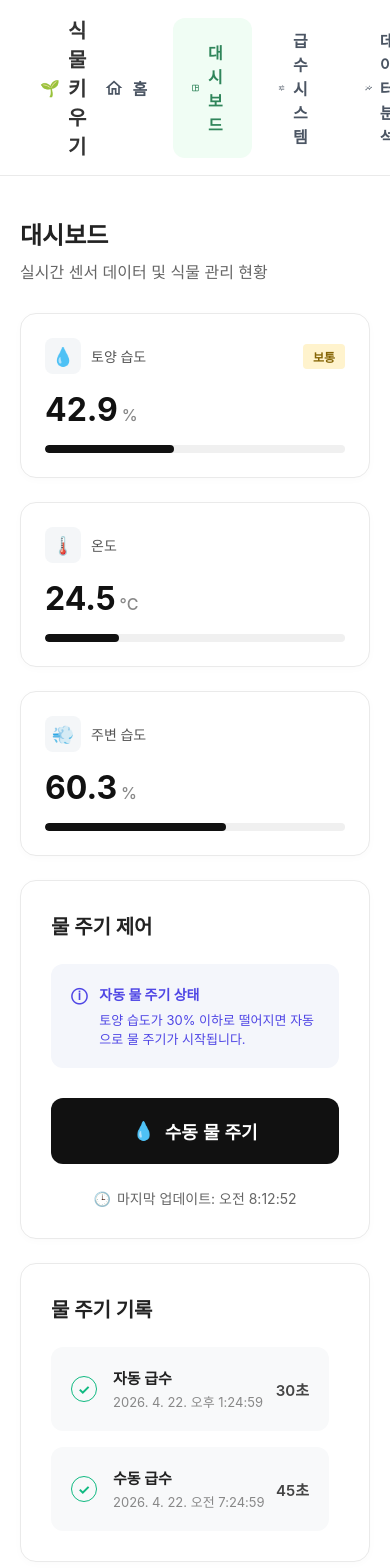
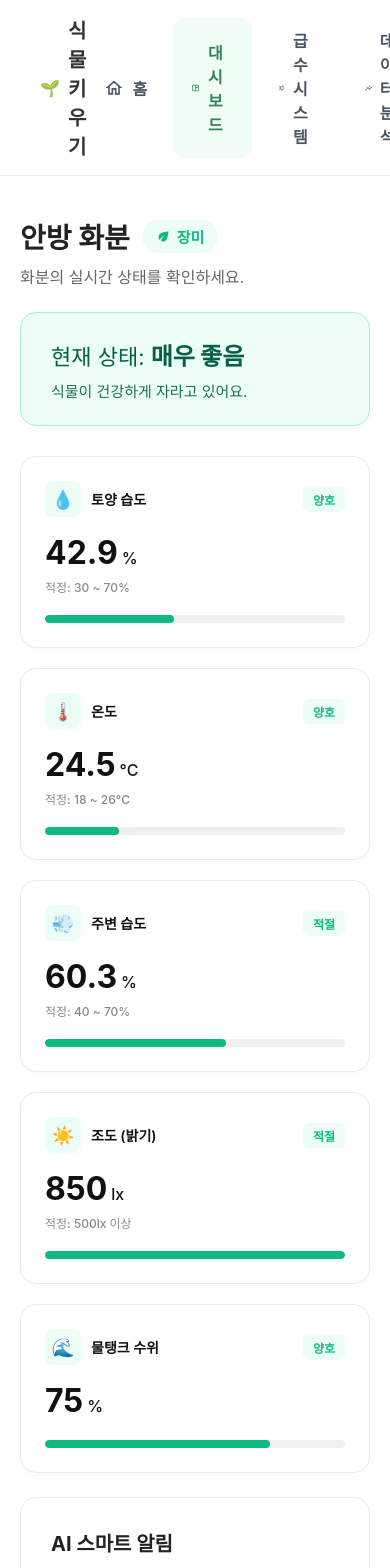
Before and after one commit to tshong3/26-1-web, a React (Create React App) app in the folder frontend/: page /dashboard in a window 390 px wide. Shown: the top 1568 px of the page. Built offline with nearby package versions, Linux system fonts and the light colour scheme.

Commit message:
차트 화면 약간 편집(미완성)

```diff
--- a/frontend/src/components/SensorCard.css
+++ b/frontend/src/components/SensorCard.css
@@ -1,13 +1,17 @@
+/* src/components/SensorCard.css */
+
 .sensor-card {
-  box-sizing: border-box; /* 카드 크기가 내부 여백때문에 커지지 않도록 고정 */
+  box-sizing: border-box;
   background-color: white;
   border: 1px solid #eaeaea;
   border-radius: 16px;
   padding: 24px;
   display: flex;
   flex-direction: column;
-  gap: 16px; /* 요소들 사이의 세로 간격 */
+  justify-content: space-between; /* 요소들을 위아래로 넓게 퍼트림 */
+  gap: 16px;
   box-shadow: 0 2px 8px rgba(0,0,0,0.02);
+  transition: all 0.3s ease;
 }
 
 .sensor-header {
@@ -23,7 +27,6 @@
 }
 
 .sensor-icon {
-  background-color: #f4f6f8;
   width: 36px;
   height: 36px;
   display: flex;
@@ -35,18 +38,22 @@
 
 .sensor-title {
   font-size: 14px;
-  color: #555;
-  font-weight: 500;
+  font-weight: 600;
 }
 
-/* '보통' 배지 디자인 */
 .sensor-badge {
-  background-color: #fff3cd;
-  color: #856404;
   font-size: 12px;
   font-weight: bold;
   padding: 4px 10px;
-  border-radius: 4px;
+  border-radius: 6px;
+}
+
+/* 💡 숫자와 적정 범위를 묶어주는 영역 */
+.sensor-content {
+  display: flex;
+  flex-direction: column;
+  gap: 6px; /* 숫자와 작은 글씨 사이의 좁은 간격 */
+  margin-bottom: 4px;
 }
 
 .sensor-body {
@@ -57,15 +64,20 @@
 .sensor-value {
   font-size: 32px;
   font-weight: bold;
-  color: #111;
   margin: 0;
 }
 
 .sensor-unit {
   font-size: 16px;
   font-weight: 500;
+  margin-left: 4px;
+}
+
+/* 💡 새로 추가된 적정 범위 글씨 디자인 */
+.sensor-optimal-range {
+  font-size: 12px;
   color: #888;
-  margin-left: 4px;
+  font-weight: 500;
 }
 
 .progress-bar-bg {
@@ -78,7 +90,28 @@
 
 .progress-bar-fill {
   height: 100%;
-  background-color: #111;
   border-radius: 4px;
   transition: width 0.5s ease-in-out;
 }
+
+/* 🟢 정상 상태 (normal) */
+.sensor-card.normal .sensor-icon { background-color: #ecfdf5; color: #10b981; }
+.sensor-card.normal .sensor-badge { background-color: #ecfdf5; color: #10b981; }
+.sensor-card.normal .progress-bar-fill { background-color: #10b981; }
+.sensor-card.normal .sensor-title, .sensor-card.normal .sensor-value { color: #111; }
+
+/* 🟡 주의 상태 (warning) */
+.sensor-card.warning { border-color: #fde68a; background-color: #fffbeb; }
+.sensor-card.warning .sensor-icon { background-color: #fef3c7; color: #d97706; }
+.sensor-card.warning .sensor-badge { background-color: #fef3c7; color: #d97706; }
+.sensor-card.warning .progress-bar-fill { background-color: #f59e0b; }
+.sensor-card.warning .sensor-title, .sensor-card.warning .sensor-value { color: #92400e; }
+.sensor-card.warning .sensor-optimal-range { color: #b45309; } /* 주의 상태일 때 적정 범위 글씨도 약간 어두운 주황색으로 */
+
+/* 🔴 위험 상태 (danger) */
+.sensor-card.danger { border-color: #fecaca; background-color: #fef2f2; }
+.sensor-card.danger .sensor-icon { background-color: #fee2e2; color: #dc2626; }
+.sensor-card.danger .sensor-badge { background-color: #fee2e2; color: #dc2626; }
+.sensor-card.danger .progress-bar-fill { background-color: #ef4444; }
+.sensor-card.danger .sensor-title, .sensor-card.danger .sensor-value { color: #991b1b; }
+.sensor-card.danger .sensor-optimal-range { color: #b91c1c; } /* 위험 상태일 때 적정 범위 글씨도 약간 어두운 빨간색으로 */
--- a/frontend/src/components/SensorCard.jsx
+++ b/frontend/src/components/SensorCard.jsx
@@ -1,27 +1,34 @@
+// src/components/SensorCard.jsx
 import React from 'react';
 import './SensorCard.css';
 
-function SensorCard({ title, value, unit, icon, badge }) {
+function SensorCard({ title, value, unit, icon, badge, status = 'normal', optimalRange }) {
   return (
-    <div className="sensor-card">
-      {/* 카드 상단(아이콘, 제목, 배지) */}
+    <div className={`sensor-card ${status}`}>
       <div className="sensor-header">
         <div className="sensor-title-wrapper">
           <span className="sensor-icon">{icon}</span>
           <span className="sensor-title">{title}</span>
         </div>
-        {/* badge 데이터가 있을 때만 노란색 배지를 보여줌 */}
         {badge && <span className="sensor-badge">{badge}</span>}
       </div>
 
-      {/* 카드 중앙(수치) */}
-      <div className="sensor-body">
-        <h3 className="sensor-value">
-          {value}<span className="sensor-unit">{unit}</span>
-        </h3>
+      {/* 💡 숫자와 적정 범위를 하나의 묶음(content)으로 감싸줍니다. */}
+      <div className="sensor-content">
+        <div className="sensor-body">
+          <h3 className="sensor-value">
+            {value}<span className="sensor-unit">{unit}</span>
+          </h3>
+        </div>
+
+        {/* 💡 optimalRange 값이 전달된 카드에만 적정 범위 텍스트를 보여줍니다. */}
+        {optimalRange && (
+          <div className="sensor-optimal-range">
+            {optimalRange}
+          </div>
+        )}
       </div>
 
-      {/* 카드 하단(프로그레스 바) */}
       <div className="progress-bar-bg">
         <div
           className="progress-bar-fill"
--- a/frontend/src/pages/AnalysisPage.jsx
+++ b/frontend/src/pages/AnalysisPage.jsx
@@ -1,90 +1,127 @@
+// src/pages/AnalysisPage.jsx
 import React, { useState } from 'react';
-import { LineChart, Line, XAxis, YAxis, CartesianGrid, Tooltip, Legend, ResponsiveContainer } from 'recharts';
+import {
+  LineChart, Line, XAxis, YAxis, CartesianGrid, Tooltip, Legend,
+  ResponsiveContainer, Brush, ReferenceArea
+} from 'recharts';
 import { MdRefresh } from "react-icons/md";
 import './AnalysisPage.css';
 
-// 차트를 그리기 위한 더미 시계열 데이터
-const mockChartData = [
-  { time: '오후 05:27', moisture: 58, temperature: 24.2, humidity: 68 },
-  { time: '오후 05:37', moisture: 65, temperature: 23.5, humidity: 64 },
-  { time: '오후 05:47', moisture: 46, temperature: 22.8, humidity: 63 },
-  { time: '오후 05:57', moisture: 66, temperature: 23.4, humidity: 68 },
-  { time: '오후 06:07', moisture: 48, temperature: 24.1, humidity: 58 },
-  { time: '오후 06:17', moisture: 62, temperature: 23.5, humidity: 66 },
-  { time: '오후 06:27', moisture: 51, temperature: 23.8, humidity: 56 },
-  { time: '오후 06:37', moisture: 58, temperature: 23.0, humidity: 59 },
-  { time: '오후 06:47', moisture: 52, temperature: 23.3, humidity: 56 },
-  { time: '오후 06:57', moisture: 62, temperature: 23.0, humidity: 58 },
-];
+// 💡 스크롤 기능을 확인하기 위해 24개의 넉넉한 더미 데이터를 생성합니다.
+const generateMockData = () => {
+  const data = [];
+  for (let i = 0; i <= 24; i++) {
+    data.push({
+      time: `${i}시간 전`,
+      moisture: Math.floor(Math.random() * 50) + 20,    // 20~70%
+      temperature: Math.floor(Math.random() * 15) + 15, // 15~30°C
+      humidity: Math.floor(Math.random() * 40) + 40,    // 40~80%
+    });
+  }
+  return data.reverse(); // 최신 시간이 오른쪽으로 오도록 뒤집기
+};
+
+const mockChartData = generateMockData();
 
 function AnalysisPage() {
-  // 현재 선택된 탭을 관리하는 상태('all', 'moisture', 'temperature', 'humidity')
-  const [activeTab, setActiveTab] = useState('all');
+  const [activeTab, setActiveTab] = useState('moisture'); // 기본 탭을 토양 습도로 변경
+  const [timeRange, setTimeRange] = useState('day');      // 기간 선택 상태 (day, week, month)
 
-  // 탭에 따라 보여줄 제목과 권장 범위를 결정하는 함수
   const getChartInfo = () => {
     switch (activeTab) {
-      case 'moisture': return { title: '토양 습도 변화', range: '권장 범위: 40-70%' };
-      case 'temperature': return { title: '온도 변화', range: '권장 범위: 18-26°C' };
-      case 'humidity': return { title: '주변 습도 변화', range: '권장 범위: 50-70%' };
-      default: return { title: '통합 센서 데이터', range: '' };
+      case 'moisture': return { title: '토양 습도 변화', safeMin: 30, safeMax: 70, unit: '%' };
+      case 'temperature': return { title: '온도 변화', safeMin: 18, safeMax: 26, unit: '°C' };
+      case 'humidity': return { title: '주변 습도 변화', safeMin: 40, safeMax: 70, unit: '%' };
+      default: return { title: '통합 센서 데이터', safeMin: null, safeMax: null, unit: '' };
     }
   };
 
   const chartInfo = getChartInfo();
 
+  // 💡 데이터가 너무 많을 때 처음 화면에 보여줄 데이터 개수 (가장 최근 10개)
+  const startIndex = Math.max(mockChartData.length - 10, 0);
+
   return (
     <div className="analysis-container">
-      {/* 상단 헤더 영역 */}
       <div className="analysis-header">
         <div>
           <h2>데이터 분석</h2>
-          <p>센서 데이터의 시간별 변화 추이</p>
+          <p>센서 데이터의 시간별 변화 추이와 과거 기록을 확인하세요.</p>
         </div>
         <button className="refresh-btn">
           <MdRefresh className="refresh-icon" /> 실시간 업데이트
         </button>
       </div>
 
-      {/* 탭 메뉴 영역 */}
-      <div className="tab-menu">
-        <button className={`tab-btn ${activeTab === 'all' ? 'active' : ''}`} onClick={() => setActiveTab('all')}>전체 데이터</button>
-        <button className={`tab-btn ${activeTab === 'moisture' ? 'active' : ''}`} onClick={() => setActiveTab('moisture')}>토양 습도</button>
-        <button className={`tab-btn ${activeTab === 'temperature' ? 'active' : ''}`} onClick={() => setActiveTab('temperature')}>온도</button>
-        <button className={`tab-btn ${activeTab === 'humidity' ? 'active' : ''}`} onClick={() => setActiveTab('humidity')}>주변 습도</button>
+      {/* 💡 새로운 UI: 조회 기간 선택 필터 */}
+      <div className="filter-controls">
+        <div className="tab-menu">
+          <button className={`tab-btn ${activeTab === 'all' ? 'active' : ''}`} onClick={() => setActiveTab('all')}>전체 보기</button>
+          <button className={`tab-btn ${activeTab === 'moisture' ? 'active' : ''}`} onClick={() => setActiveTab('moisture')}>토양 습도</button>
+          <button className={`tab-btn ${activeTab === 'temperature' ? 'active' : ''}`} onClick={() => setActiveTab('temperature')}>온도</button>
+          <button className={`tab-btn ${activeTab === 'humidity' ? 'active' : ''}`} onClick={() => setActiveTab('humidity')}>주변 습도</button>
+        </div>
+
+        <div className="time-range-menu">
+          <button className={`range-btn ${timeRange === 'day' ? 'active' : ''}`} onClick={() => setTimeRange('day')}>1일</button>
+          <button className={`range-btn ${timeRange === 'week' ? 'active' : ''}`} onClick={() => setTimeRange('week')}>1주</button>
+          <button className={`range-btn ${timeRange === 'month' ? 'active' : ''}`} onClick={() => setTimeRange('month')}>1개월</button>
+        </div>
       </div>
 
-      {/* 차트 표시 영역 */}
       <div className="chart-card">
-        <h3 className="chart-title">{chartInfo.title}</h3>
+        <div className="chart-card-header">
+          <h3 className="chart-title">{chartInfo.title}</h3>
+          {/* 정상 범위 안내 뱃지 */}
+          {activeTab !== 'all' && (
+            <span className="safe-range-badge">
+              적정 범위: {chartInfo.safeMin} ~ {chartInfo.safeMax}{chartInfo.unit}
+            </span>
+          )}
+        </div>
 
         <div className="chart-wrapper">
-          {/* ResponsiveContainer: 화면 크기에 맞춰 차트 크기 자동 조절 */}
           <ResponsiveContainer width="100%" height="100%">
-            <LineChart data={mockChartData} margin={{ top: 20, right: 30, left: 0, bottom: 10 }}>
+            <LineChart data={mockChartData} margin={{ top: 20, right: 30, left: 0, bottom: 20 }}>
               <CartesianGrid strokeDasharray="3 3" vertical={false} stroke="#eaeaea" />
               <XAxis dataKey="time" tick={{ fill: '#888', fontSize: 12 }} tickMargin={10} axisLine={false} tickLine={false} />
-              <YAxis tick={{ fill: '#888', fontSize: 12 }} axisLine={false} tickLine={false} />
-              <Tooltip contentStyle={{ borderRadius: '8px', border: 'none', boxShadow: '0 2px 8px rgba(0,0,0,0.1)' }} />
-              <Legend wrapperStyle={{ paddingTop: '20px' }} />
+              <YAxis tick={{ fill: '#888', fontSize: 12 }} axisLine={false} tickLine={false} domain={['dataMin - 10', 'dataMax + 10']} />
+              <Tooltip
+                contentStyle={{ borderRadius: '12px', border: 'none', boxShadow: '0 4px 12px rgba(0,0,0,0.1)' }}
+                itemStyle={{ fontWeight: 'bold' }}
+              />
+              <Legend verticalAlign="top" height={40} />
 
-              {/* 조건부 렌더링: 탭에 따라 선을 다르게 보여줌 */}
+              {/* 💡 ReferenceArea: 정상 범위(초록색) 배경 칠하기 */}
+              {activeTab !== 'all' && chartInfo.safeMin !== null && (
+                <ReferenceArea
+                  y1={chartInfo.safeMin}
+                  y2={chartInfo.safeMax}
+                  fill="#10b981" /* 초록색 */
+                  fillOpacity={0.08} /* 매우 연하게 투명도 적용 */
+                />
+              )}
+
+              {/* 데이터 선 (모양을 약간 둥글게(monotone) 적용) */}
               {(activeTab === 'all' || activeTab === 'moisture') &&
-                <Line type="monotone" dataKey="moisture" name="토양 습도 (%)" stroke="#60a5fa" strokeWidth={3} dot={{ r: 4 }} activeDot={{ r: 6 }} />}
+                <Line type="monotone" dataKey="moisture" name="토양 습도 (%)" stroke="#3b82f6" strokeWidth={3} dot={{ r: 3 }} activeDot={{ r: 6 }} />}
               {(activeTab === 'all' || activeTab === 'temperature') &&
-                <Line type="monotone" dataKey="temperature" name="온도 (°C)" stroke="#fb923c" strokeWidth={3} dot={{ r: 4 }} activeDot={{ r: 6 }} />}
+                <Line type="monotone" dataKey="temperature" name="온도 (°C)" stroke="#f59e0b" strokeWidth={3} dot={{ r: 3 }} activeDot={{ r: 6 }} />}
               {(activeTab === 'all' || activeTab === 'humidity') &&
-                <Line type="monotone" dataKey="humidity" name="주변 습도 (%)" stroke="#38bdf8" strokeWidth={3} dot={{ r: 4 }} activeDot={{ r: 6 }} />}
+                <Line type="monotone" dataKey="humidity" name="주변 습도 (%)" stroke="#06b6d4" strokeWidth={3} dot={{ r: 3 }} activeDot={{ r: 6 }} />}
+
+              {/* 💡 Brush: 차트 하단 가로 스크롤바 드래그 기능 */}
+              <Brush
+                dataKey="time"
+                height={30}
+                stroke="#d1d5db"
+                fill="#f9fafb"
+                travellerWidth={10}
+                startIndex={startIndex}
+              />
             </LineChart>
           </ResponsiveContainer>
         </div>
-
-        {/* 권장 범위 정보 박스(전체 탭이 아닐 때만 보임) */}
-        {activeTab !== 'all' && (
-          <div className="recommend-range-box">
-            {chartInfo.range}
-          </div>
-        )}
       </div>
     </div>
   );
--- a/frontend/src/pages/DashboardPage.css
+++ b/frontend/src/pages/DashboardPage.css
@@ -1,34 +1,76 @@
+/* src/pages/DashboardPage.css */
+
 .dashboard-container {
   max-width: 1200px;
   margin: 0 auto;
   padding: 40px 20px;
 }
 
-.dashboard-header h2 {
-  margin: 0 0 8px 0;
+/* 💡 헤더 타이틀 및 식물 태그 디자인 */
+.header-title-group {
+  display: flex;
+  align-items: center;
+  gap: 12px;
+  margin-bottom: 8px;
+}
+
+.header-title-group h2 {
+  margin: 0;
   color: #222;
+  font-size: 28px;
+}
+
+.plant-tag {
+  display: flex;
+  align-items: center;
+  gap: 6px;
+  background-color: #ecfdf5;
+  color: #10b981;
+  padding: 6px 14px;
+  border-radius: 20px;
+  font-size: 15px;
+  font-weight: bold;
 }
 
 .dashboard-header p {
   color: #666;
-  margin: 0 0 30px 0;
+  margin: 0 0 24px 0;
 }
 
+/* 💡 종합 상태 배너 디자인 */
+.overall-status-banner {
+  padding: 24px 30px;
+  border-radius: 16px;
+  margin-bottom: 30px;
+  display: flex;
+  align-items: center;
+  box-shadow: 0 2px 8px rgba(0,0,0,0.02);
+}
+
+.overall-status-banner.good { background-color: #ecfdf5; border: 1px solid #a7f3d0; color: #065f46; }
+.overall-status-banner.warning { background-color: #fffbeb; border: 1px solid #fde68a; color: #92400e; }
+.overall-status-banner.danger { background-color: #fef2f2; border: 1px solid #fecaca; color: #991b1b; }
+
+.status-info h3 { margin: 0 0 8px 0; font-size: 22px; font-weight: normal; }
+.status-info h3 strong { font-weight: 800; font-size: 24px; }
+.status-info p { margin: 0; font-size: 15px; opacity: 0.9; }
+
+/* 아래는 기존 코드 유지 */
 .sensor-cards-wrapper {
   display: grid;
-  grid-template-columns: repeat(3, 1fr);
-  gap: 24px;
+  grid-template-columns: repeat(auto-fit, minmax(200px, 1fr));
+  gap: 20px;
   box-sizing: border-box;
 }
 
-.control-history-wrapper {
+.dashboard-bottom-wrapper {
   display: grid;
   grid-template-columns: repeat(2, 1fr);
   gap: 24px;
   margin-top: 24px;
 }
 
-.control-panel, .history-panel {
+.ai-alert-panel, .history-panel {
   background-color: white;
   border: 1px solid #eaeaea;
   border-radius: 16px;
@@ -36,104 +78,39 @@
   box-shadow: 0 2px 8px rgba(0,0,0,0.02);
 }
 
-.panel-title {
-  margin: 0 0 24px 0;
-  font-size: 20px;
-  color: #222;
+.panel-title { margin: 0 0 24px 0; font-size: 20px; color: #222; }
+
+.ai-message-card {
+  display: flex;
+  gap: 16px;
+  padding: 20px;
+  border-radius: 12px;
+  margin-bottom: 16px;
 }
 
-/* 자동 물 주기 안내 박스 */
-.auto-water-info {
-  display: flex;
-  gap: 12px;
-  background-color: #f4f6fb;
-  padding: 20px;
-  border-radius: 12px;
-  margin-bottom: 30px;
-}
+.ai-message-card.warning { background-color: #fffbeb; border-left: 4px solid #f59e0b; }
+.ai-message-card.warning .ai-icon { color: #f59e0b; }
+.ai-message-card.tip { background-color: #f0fdf4; border-left: 4px solid #10b981; }
+.ai-message-card.tip .ai-icon { color: #10b981; }
 
-.info-icon {
-  color: #4f46e5;
-  font-weight: bold;
-}
+.ai-icon { font-size: 24px; margin-top: 2px; }
+.ai-content strong { display: block; font-size: 15px; color: #222; margin-bottom: 6px; }
+.ai-content p { margin: 0 0 8px 0; font-size: 13.5px; color: #555; line-height: 1.5; }
+.ai-time { font-size: 12px; color: #888; }
 
-.auto-water-info strong {
-  display: block;
-  font-size: 14px;
-  color: #4f46e5;
-  margin-bottom: 6px;
-}
-
-.auto-water-info p {
-  margin: 0;
-  font-size: 13px;
-  color: #4f46e5;
-}
-
-/* 수동 물 주기 버튼 */
-.manual-water-btn {
-  width: 100%;
-  padding: 20px;
-  background-color: #111;
-  color: white;
-  border: none;
-  border-radius: 12px;
-  font-size: 18px;
-  font-weight: bold;
-  cursor: pointer;
-  display: flex;
-  justify-content: center;
-  align-items: center;
-  gap: 10px;
-  transition: opacity 0.2s;
-}
-
-.manual-water-btn:hover {
-  opacity: 0.8;
-}
-
-.last-update {
-  margin-top: 24px;
-  text-align: center;
-  color: #666;
-  font-size: 14px;
-  display: flex;
-  justify-content: center;
-  align-items: center;
-  gap: 6px;
-}
-
-/* 물 주기 기록 리스트 */
 .history-list {
   display: flex;
   flex-direction: column;
   gap: 16px;
-
-  /* 아이템 3개 정도의 높이로 제한 */
   max-height: 290px;
-  /* 넘치는 부분 스크롤 생성 */
   overflow-y: auto;
-  /* 스크롤바가 내용과 겹치지 않도록 오른쪽 여백 추가 */
   padding-right: 10px;
 }
 
-.history-list::-webkit-scrollbar {
-  width: 6px;
-}
-
-.history-list::-webkit-scrollbar-track {
-  background: #f1f1f1;
-  border-radius: 4px;
-}
-
-.history-list::-webkit-scrollbar-thumb {
-  background: #d4d4d4;
-  border-radius: 4px;
-}
-
-.history-list::-webkit-scrollbar-thumb:hover {
-  background: #a8a8a8;
-}
+.history-list::-webkit-scrollbar { width: 6px; }
+.history-list::-webkit-scrollbar-track { background: #f1f1f1; border-radius: 4px; }
+.history-list::-webkit-scrollbar-thumb { background: #d4d4d4; border-radius: 4px; }
+.history-list::-webkit-scrollbar-thumb:hover { background: #a8a8a8; }
 
 .history-item {
   display: flex;
@@ -144,48 +121,17 @@
   border-radius: 12px;
 }
 
-.history-info {
-  display: flex;
-  align-items: center;
-  gap: 16px;
+.history-info { display: flex; align-items: center; gap: 16px; }
+.history-icon.success {
+  color: #10b981; border: 1.5px solid #10b981; border-radius: 50%;
+  width: 24px; height: 24px; display: flex; justify-content: center; align-items: center;
+  font-size: 14px; font-weight: bold;
 }
 
-.history-icon.success {
-  color: #10b981;
-  border: 1.5px solid #10b981;
-  border-radius: 50%;
-  width: 24px;
-  height: 24px;
-  display: flex;
-  justify-content: center;
-  align-items: center;
-  font-size: 14px;
-  font-weight: bold;
+.history-info strong { display: block; font-size: 15px; color: #222; margin-bottom: 4px; }
+.history-info p { margin: 0; font-size: 13px; color: #888; }
+.history-duration { font-size: 15px; font-weight: 600; color: #444; }
+
+@media (max-width: 768px) {
+  .dashboard-bottom-wrapper { grid-template-columns: 1fr; }
 }
-
-.history-info strong {
-  display: block;
-  font-size: 15px;
-  color: #222;
-  margin-bottom: 4px;
-}
-
-.history-info p {
-  margin: 0;
-  font-size: 13px;
-  color: #888;
-}
-
-.history-duration {
-  font-size: 15px;
-  font-weight: 600;
-  color: #444;
-}
-
-/* 모바일 반응형 */
-@media (max-width: 768px) {
-  .sensor-cards-wrapper,
-  .control-history-wrapper {
-    grid-template-columns: 1fr;
-  }
-}
--- a/frontend/src/pages/DashboardPage.jsx
+++ b/frontend/src/pages/DashboardPage.jsx
@@ -1,80 +1,119 @@
-import React from 'react';
+import React, { useEffect } from 'react';
 import useSensorStore from '../store/useSensorStore';
 import SensorCard from '../components/SensorCard';
+import { MdOutlineTipsAndUpdates, MdWarningAmber, MdEco } from "react-icons/md";
 import './DashboardPage.css';
 
 function DashboardPage() {
-  // 데이터와 함수를 가져옴
-  const { sensorData, wateringHistory, addWateringHistory } = useSensorStore();
+  const { sensorData, wateringHistory } = useSensorStore();
 
-  // 버튼을 눌렀을 때 실행될 함수
-  const handleManualWatering = () => {
-    // 사용자에게 알림 띄우기
-    alert('아두이노로 수동 물 주기 명령을 전송했습니다! (가동 시간: 15초)');
+  useEffect(() => {
+    const interval = setInterval(() => {
+      // API 연결 시 주석 해제하여 10초마다 갱신
+    }, 10000);
+    return () => clearInterval(interval);
+  }, []);
 
-    // 저장소의 함수를 호출하여 새로운 기록을 리스트에 추가하기
-    addWateringHistory('수동 물 주기', '15초');
+  const getMoistureStatus = (value) => {
+    if (value < 20) return { status: 'danger', badge: '나쁨' };
+    if (value < 30) return { status: 'warning', badge: '보통' };
+    return { status: 'normal', badge: '양호' };
   };
+
+  const getTemperatureStatus = (value) => {
+    if (value < 10 || value > 32) return { status: 'danger', badge: '나쁨' };
+    if (value < 18 || value > 26) return { status: 'warning', badge: '보통' };
+    return { status: 'normal', badge: '양호' };
+  };
+
+  const getWaterLevelStatus = (value) => {
+    if (value <= 10) return { status: 'danger', badge: '나쁨' };
+    if (value <= 20) return { status: 'warning', badge: '보통' };
+    return { status: 'normal', badge: '양호' };
+  };
+
+  const getOverallStatus = () => {
+    if (sensorData.waterLevel <= 10) return { text: '물 보충 시급', type: 'danger', desc: '물탱크에 물이 부족하여 자동 급수가 불가능해요.' };
+    if (sensorData.soilMoisture < 20) return { text: '매우 건조함', type: 'danger', desc: '토양이 매우 건조해요. 즉시 물을 주거나 급수 설정을 확인하세요.' };
+    if (sensorData.illuminance < 500) return { text: '빛 부족', type: 'warning', desc: '식물이 광합성하기에 빛이 다소 부족해요. 위치를 옮겨주세요.' };
+    return { text: '매우 좋음', type: 'good', desc: '식물이 건강하게 자라고 있어요.' };
+  };
+
+  const overall = getOverallStatus();
 
   return (
     <div className="dashboard-container">
+
       <div className="dashboard-header">
-        <h2>대시보드</h2>
-        <p>실시간 센서 데이터 및 식물 관리 현황</p>
+        <div className="header-title-group">
+          <h2>안방 화분</h2>
+          <span className="plant-tag"><MdEco /> 장미</span>
+        </div>
+        <p>화분의 실시간 상태를 확인하세요.</p>
+      </div>
+
+      <div className={`overall-status-banner ${overall.type}`}>
+        <div className="status-info">
+          <h3>현재 상태: <strong>{overall.text}</strong></h3>
+          <p>{overall.desc}</p>
+        </div>
       </div>
 
       <div className="sensor-cards-wrapper">
+        {/* 💡 물탱크 수위를 제외한 카드들에 optimalRange 속성 추가 */}
         <SensorCard
-          title="토양 습도"
-          value={sensorData.soilMoisture}
-          unit="%"
-          icon="💧"
-          badge="보통"
+          title="토양 습도" value={sensorData.soilMoisture} unit="%" icon="💧"
+          optimalRange="적정: 30 ~ 70%"
+          {...getMoistureStatus(sensorData.soilMoisture)}
         />
         <SensorCard
-          title="온도"
-          value={sensorData.temperature}
-          unit="°C"
-          icon="🌡️"
+          title="온도" value={sensorData.temperature} unit="°C" icon="🌡️"
+          optimalRange="적정: 18 ~ 26°C"
+          {...getTemperatureStatus(sensorData.temperature)}
         />
         <SensorCard
-          title="주변 습도"
-          value={sensorData.humidity}
-          unit="%"
-          icon="💨"
+          title="주변 습도" value={sensorData.humidity} unit="%" icon="💨"
+          optimalRange="적정: 40 ~ 70%"
+          status="normal" badge="적절"
+        />
+        <SensorCard
+          title="조도 (밝기)" value={sensorData.illuminance} unit="lx" icon="☀️"
+          optimalRange="적정: 500lx 이상"
+          status={sensorData.illuminance < 500 ? 'warning' : 'normal'}
+          badge={sensorData.illuminance < 500 ? '어두움' : '적절'}
+        />
+        <SensorCard
+          title="물탱크 수위" value={sensorData.waterLevel} unit="%" icon="🌊"
+          {...getWaterLevelStatus(sensorData.waterLevel)}
         />
       </div>
 
-      <div className="control-history-wrapper">
+      <div className="dashboard-bottom-wrapper">
+        <div className="ai-alert-panel">
+          <h3 className="panel-title">AI 스마트 알림</h3>
 
-        {/* 물 주기 제어 패널 */}
-        <div className="control-panel">
-          <h3 className="panel-title">물 주기 제어</h3>
-
-          <div className="auto-water-info">
-            <span className="info-icon">ⓘ</span>
-            <div>
-              <strong>자동 물 주기 상태</strong>
-              <p>토양 습도가 30% 이하로 떨어지면 자동으로 물 주기가 시작됩니다.</p>
+          <div className="ai-message-card warning">
+            <div className="ai-icon"><MdWarningAmber /></div>
+            <div className="ai-content">
+              <strong>물탱크 수위 부족</strong>
+              <p>물탱크의 수위가 20% 미만이에요. 물을 보충해 주세요.</p>
+              <span className="ai-time">방금 전</span>
             </div>
           </div>
 
-          {/* onClick 이벤트 연결 */}
-          <button className="manual-water-btn" onClick={handleManualWatering}>
-            <span>💧</span> 수동 물 주기
-          </button>
-
-          <div className="last-update">
-            <span>🕒</span> 마지막 업데이트: {new Date().toLocaleTimeString('ko-KR')}
+          <div className="ai-message-card tip">
+            <div className="ai-icon"><MdOutlineTipsAndUpdates /></div>
+            <div className="ai-content">
+              <strong>조도 상태 양호</strong>
+              <p>현재 창가의 햇빛이 식물 광합성에 아주 적절한 수준(850lx)이에요.</p>
+              <span className="ai-time">1시간 전</span>
+            </div>
           </div>
         </div>
 
-        {/* 물 주기 기록 패널 */}
         <div className="history-panel">
-          <h3 className="panel-title">물 주기 기록</h3>
-
+          <h3 className="panel-title">급수 기록</h3>
           <div className="history-list">
-            {/* 배열을 map으로 순회하며 동적으로 렌더링 */}
             {wateringHistory.map((history) => (
               <div key={history.id} className="history-item">
                 <div className="history-info">
@@ -89,7 +128,6 @@ function DashboardPage() {
             ))}
           </div>
         </div>
-
       </div>
     </div>
   );
```
Also changed, not shown: frontend/src/pages/AnalysisPage.css (+48 -31 lines).
